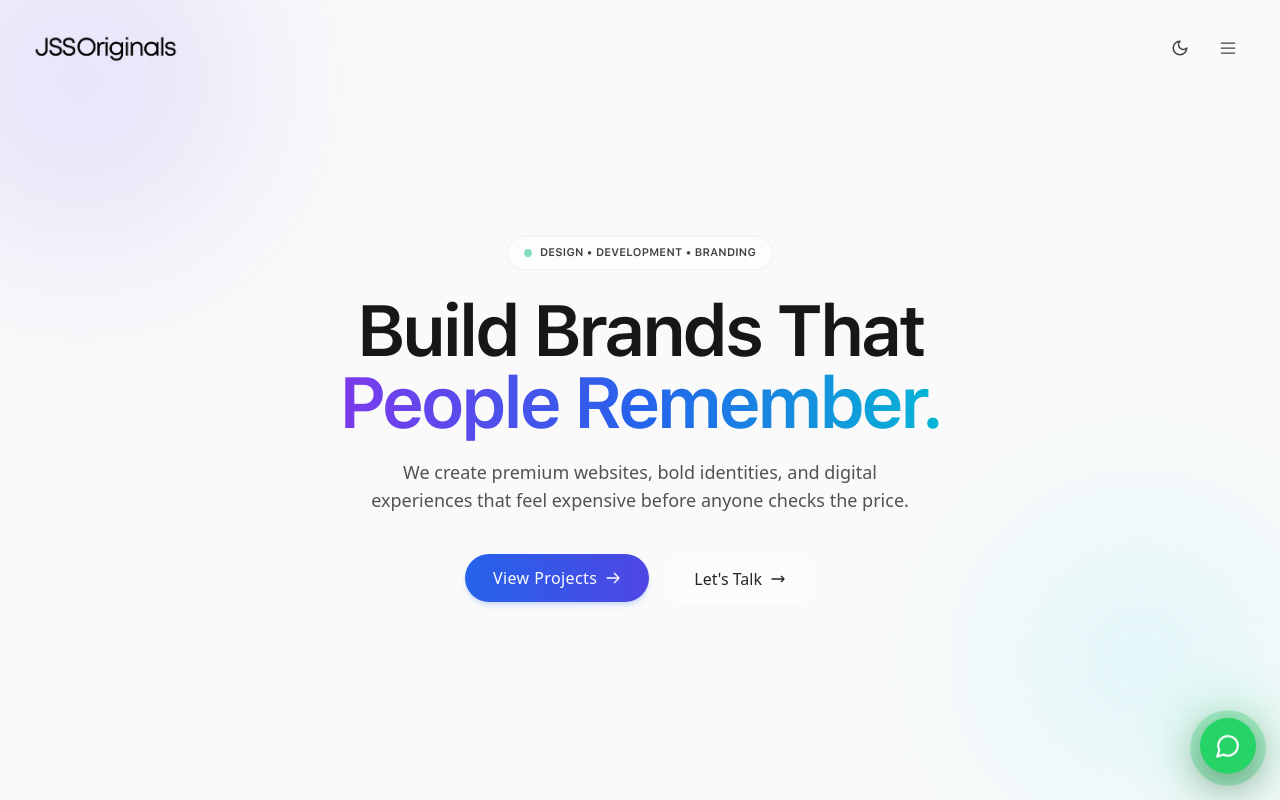
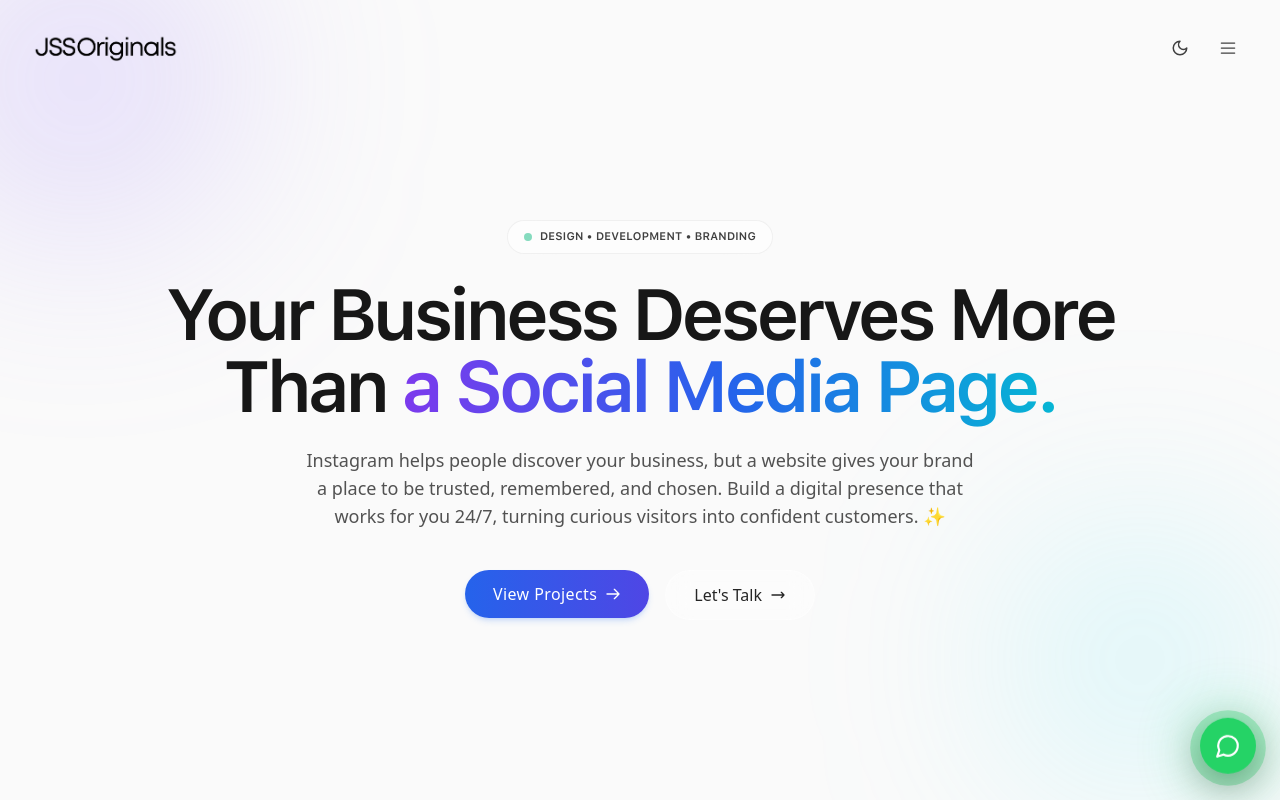
Before and after one commit to jitendra-math/Agency-Website, a Next.js app: page / in a window 1280 px wide. Shown: the top 800 px of the page. Built offline with nearby package versions, Linux system fonts and the light colour scheme; a web font is replaced by a local one.

Commit message:
Update via Repo Manager 🚀

```diff
--- a/src/components/sections/HeroSection.js
+++ b/src/components/sections/HeroSection.js
@@ -77,7 +77,7 @@ export default function HeroSection() {
           </span>
         </motion.div>
 
-        {/* Heading */}
+        {/* Heading - NEW */}
         <motion.h1
           initial={{ opacity: 0, y: 28 }}
           animate={{ opacity: 1, y: 0 }}
@@ -93,15 +93,13 @@ export default function HeroSection() {
 
             font-black
             tracking-tighter
-            leading-[1.05]
+            leading-[1.15]
 
             text-neutral-900
             dark:text-white
           "
         >
-          Build Brands That
-          <br />
-
+          Your Business Deserves More Than{" "}
           <span
             className="
               text-transparent
@@ -112,11 +110,11 @@ export default function HeroSection() {
               to-cyan-500
             "
           >
-            People Remember.
+            a Social Media Page.
           </span>
         </motion.h1>
 
-        {/* Subheading */}
+        {/* Subheading - NEW */}
         <motion.p
           initial={{ opacity: 0, y: 24 }}
           animate={{ opacity: 1, y: 0 }}
@@ -126,8 +124,8 @@ export default function HeroSection() {
             ease: smoothEase,
           }}
           className="
-            mt-5
-            max-w-xl mx-auto
+            mt-6
+            max-w-2xl mx-auto
 
             text-[15px]
             sm:text-lg
@@ -137,8 +135,7 @@ export default function HeroSection() {
             dark:text-neutral-400
           "
         >
-          We create premium websites, bold identities, and digital
-          experiences that feel expensive before anyone checks the price.
+          Instagram helps people discover your business, but a website gives your brand a place to be trusted, remembered, and chosen. Build a digital presence that works for you 24/7, turning curious visitors into confident customers. ✨
         </motion.p>
 
         {/* CTA Buttons - Refined & Elegant */}
```
